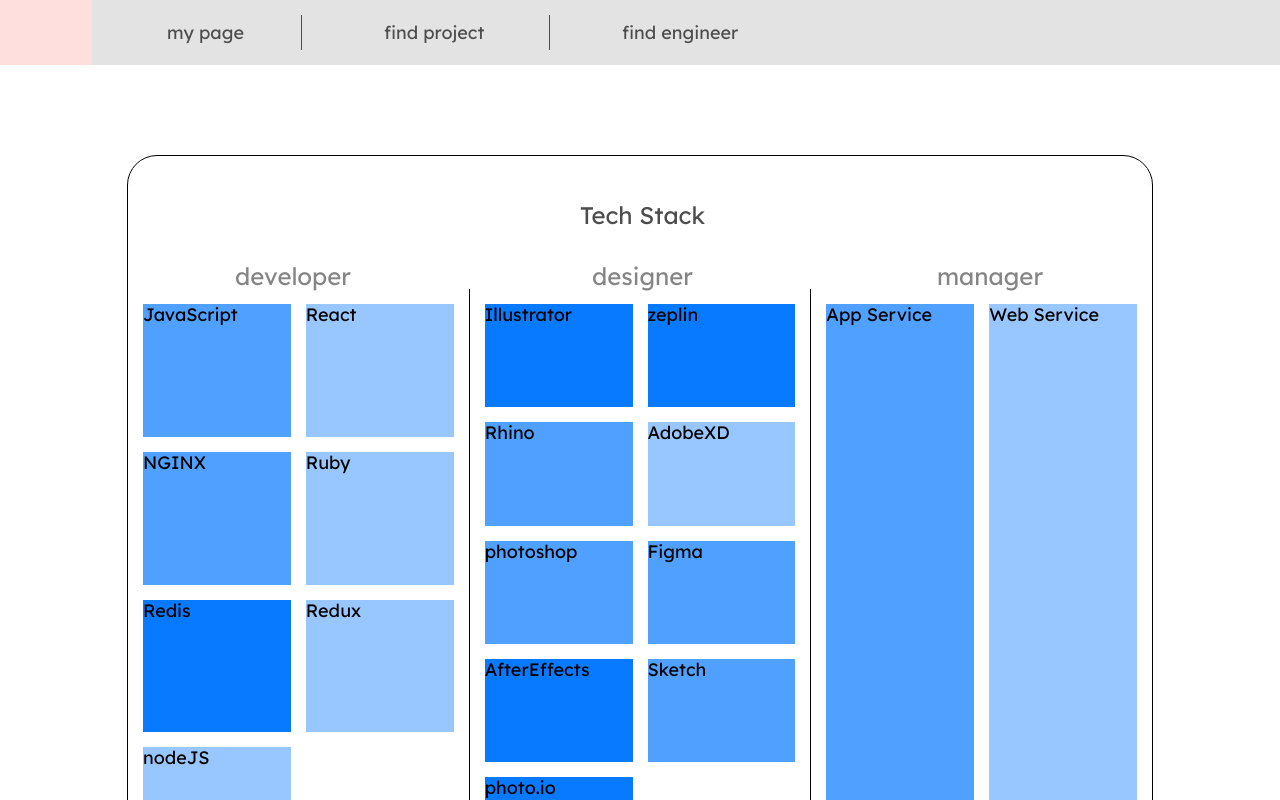
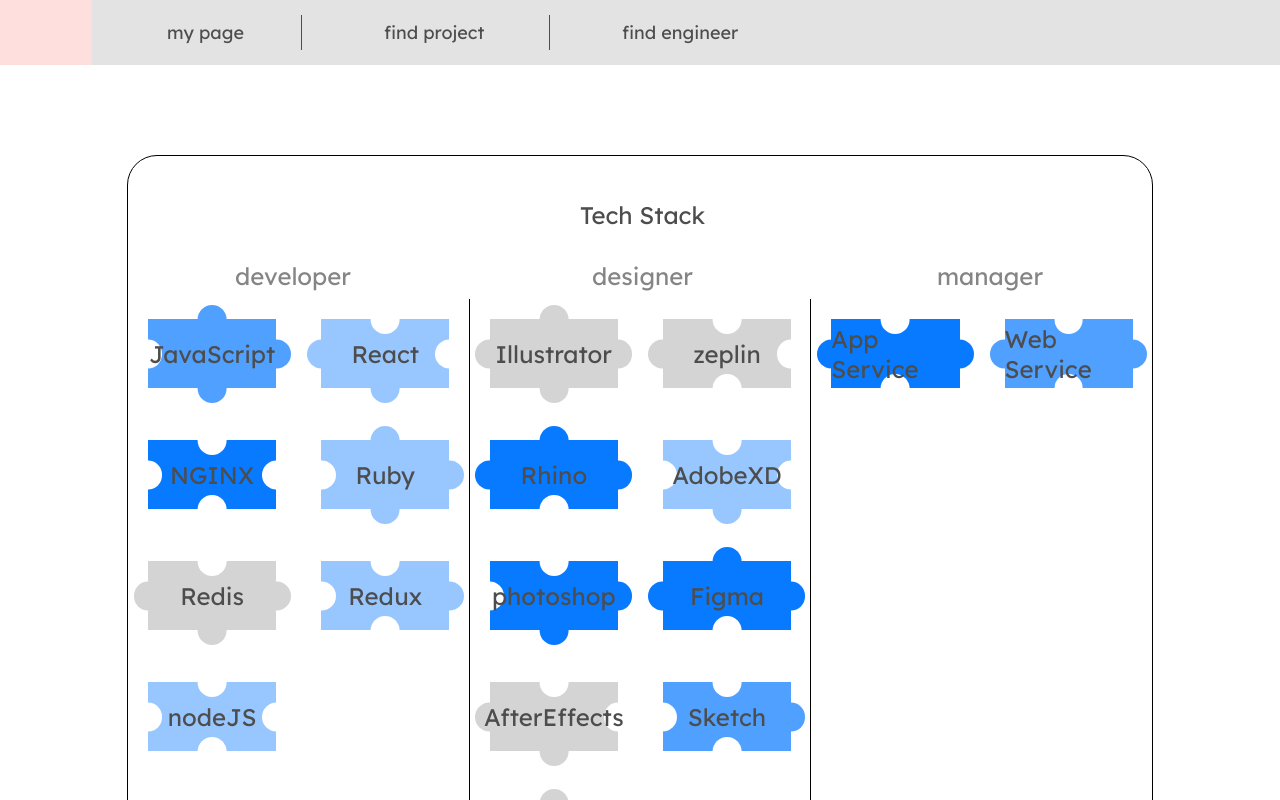
Before and after one commit to RetepMil/dev_PM_connection_service, a React (Create React App) app: page /findproject in a window 1280 px wide. Shown: the top 800 px of the page. Built offline with nearby package versions, Linux system fonts and the light colour scheme; a web font is replaced by a local one.

Commit message:
feat: fix stack items shapes

```diff
--- a/src/components/StackItem.js
+++ b/src/components/StackItem.js
@@ -1,22 +1,30 @@
 import styles from "../css/TechStackModal.module.css";
 
-let colorPreset = ["#98C7FF", "#4FA0FF", "#087AFF"];
+let colorPreset = ["#98C7FF", "#4FA0FF", "#087AFF", "#D4D4D4"];
+let dirPreset = [styles.t, styles.b, styles.r, styles.l];
+/* Color and hole direction can later be specified if necessary */
 
-const selectColor = () => {
-  let color = colorPreset[Math.floor(Math.random() * colorPreset.length)];
-  return color;
-};
+const selectColor = () =>
+  colorPreset[Math.floor(Math.random() * colorPreset.length)];
 
 const StackItems = ({ itemNames }) => {
   return (
     <>
       {itemNames.map((itemName) => {
+        let color = selectColor();
+
         return (
-          <div
-            style={{ backgroundColor: selectColor() }}
-            className={styles.stack_item}
-          >
-            {itemName}
+          <div style={{ backgroundColor: color }} className={styles.stack_item}>
+            <span className={styles.stack_item_name}>{itemName}</span>
+            {dirPreset.map((dotDirectionClass) => {
+              let dotColor = Math.random() < 0.5 ? color : "white";
+              return (
+                <div
+                  className={`${dotDirectionClass} ${styles.dot}`}
+                  style={{ backgroundColor: dotColor }}
+                />
+              );
+            })}
           </div>
         );
       })}
--- a/src/css/TechStackModal.module.css
+++ b/src/css/TechStackModal.module.css
@@ -37,14 +37,17 @@
 }
 
 .stack_container {
-  margin-top: 13%;
-  padding: 15px;
+  margin-top: 14%;
+  padding-left: 20px;
+  padding-top: 20px;
   width: 33.33%;
   height: 75%;
 
-  display: inline-grid;
-  grid-template-columns: 1fr 1fr;
-  gap: 15px;
+  display: inline-flex;
+  flex-wrap: wrap;
+  align-content: flex-start;
+  gap: 14%;
+  row-gap: 9%;
 
   border-right: 1px solid #000000;
 }
@@ -58,12 +61,58 @@
   width: 116px;
   height: 30px;
 
-  font-family: Lexend Deca;
-  font-style: normal;
-  font-weight: normal;
   font-size: 24px;
   line-height: 30px;
   /* identical to box height */
 
   color: #858585;
 }
+
+.stack_item {
+  position: relative;
+  width: 40%;
+  height: 12%;
+
+  display: flex;
+  align-items: center;
+  justify-content: center;
+
+  font-size: 24px;
+  line-height: 30px;
+  color: #4d4d4d;
+}
+
+.dot {
+  width: 1.2em;
+  height: 1.2em;
+  position: absolute;
+  border-radius: 4em;
+}
+
+.t {
+  top: -0.6em;
+  left: 50%;
+  transform: translate(-50%, 0);
+}
+
+.b {
+  bottom: -0.6em;
+  left: 50%;
+  transform: translate(-50%, 0);
+}
+
+.r {
+  top: 50%;
+  left: -0.6em;
+  transform: translate(0, -50%);
+}
+
+.l {
+  top: 50%;
+  right: -0.6em;
+  transform: translate(0, -50%);
+}
+
+.stack_item_name {
+  z-index: 1;
+}
```
